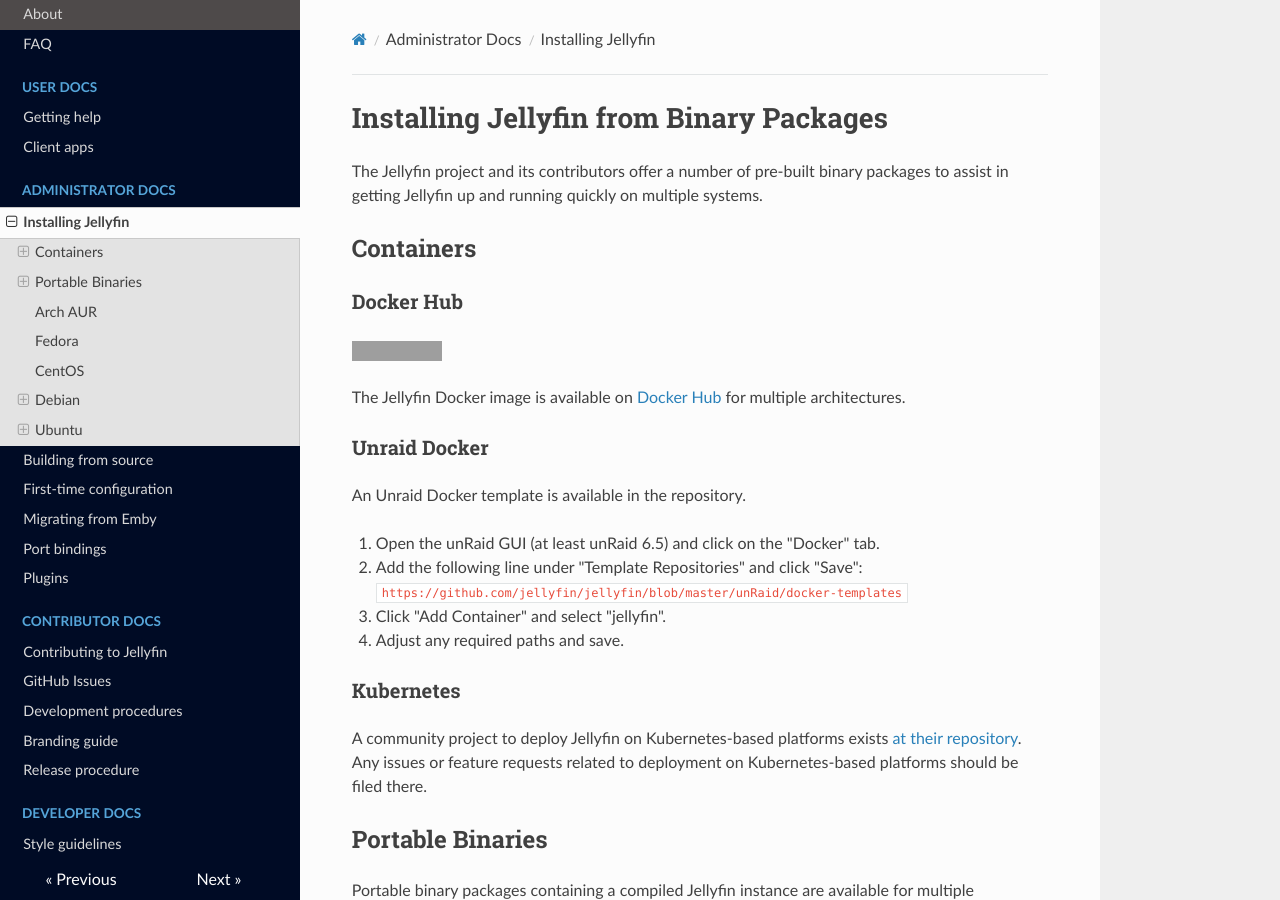
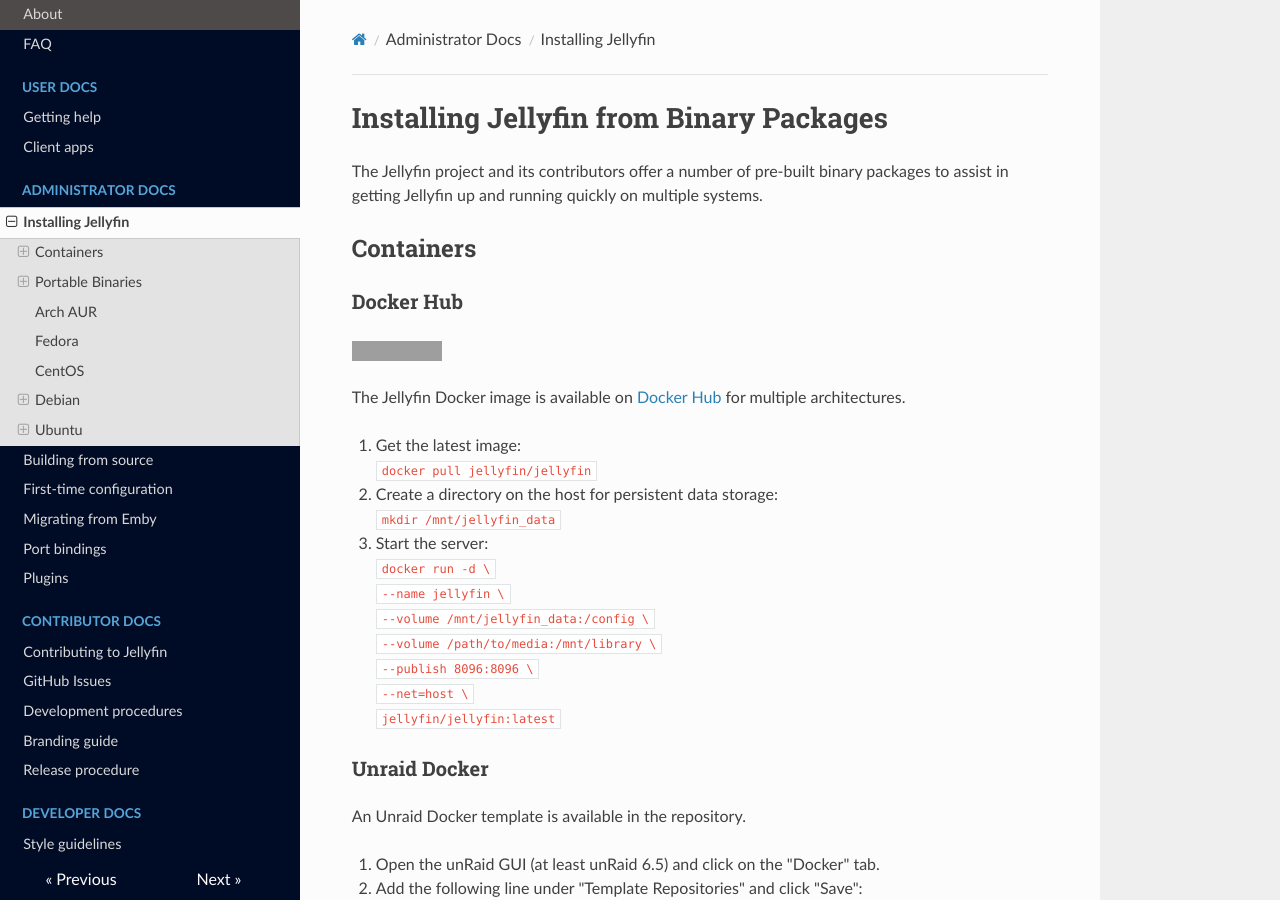
Before and after one commit to jellyfin-archive/jellyfin-docs, an MkDocs documentation site: the page built from docs/administrator-docs/installing.md, in a window 1280 px wide and 900 px high. Built offline with MkDocs 1.6.1, drawn with Linux system fonts in a browser that asks for light colours; nearby versions of some CDN libraries; old or Windows-style settings are respelled for this version of MkDocs; grey boxes are pictures that could not be loaded.

Commit message:
Add docker quickstart section

```diff
--- a/docs/administrator-docs/installing.md
+++ b/docs/administrator-docs/installing.md
@@ -9,6 +9,19 @@ The Jellyfin project and its contributors offer a number of pre-built binary pac
 <a href="https://hub.docker.com/r/jellyfin/jellyfin"><img alt="Docker Pull Count" src="https://img.shields.io/docker/pulls/jellyfin/jellyfin.svg"></a>
 
 The Jellyfin Docker image is available on [Docker Hub](https://hub.docker.com/r/jellyfin/jellyfin/) for multiple architectures.
+
+1. Get the latest image:
+    `docker pull jellyfin/jellyfin`
+2. Create a directory on the host for persistent data storage:
+    `mkdir /mnt/jellyfin_data`
+3. Start the server:
+    `docker run -d \`
+    `--name jellyfin \`
+    `--volume /mnt/jellyfin_data:/config \`
+    `--volume /path/to/media:/mnt/library \`
+    `--publish 8096:8096 \`
+    `--net=host \`
+    `jellyfin/jellyfin:latest`
 
 ### Unraid Docker
 
```
